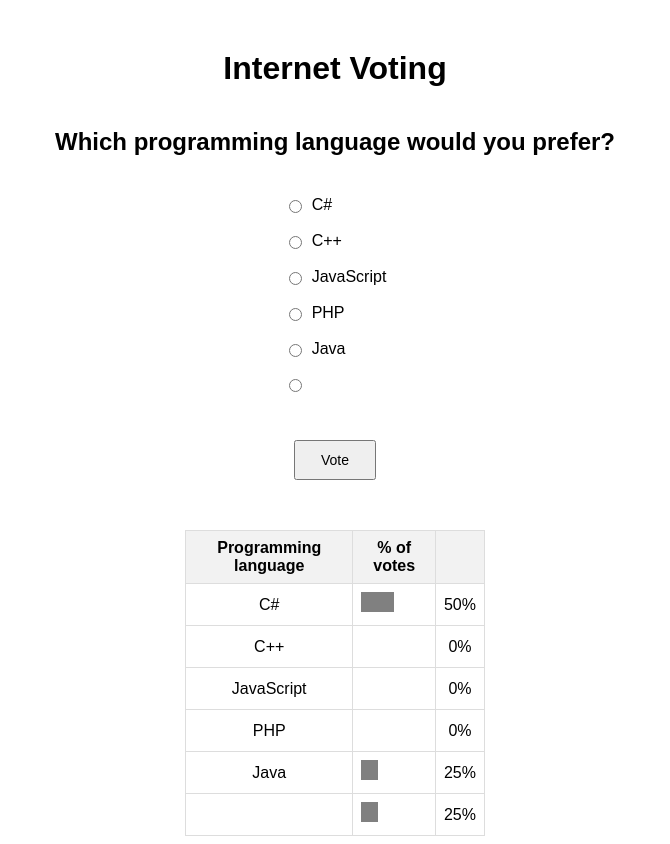
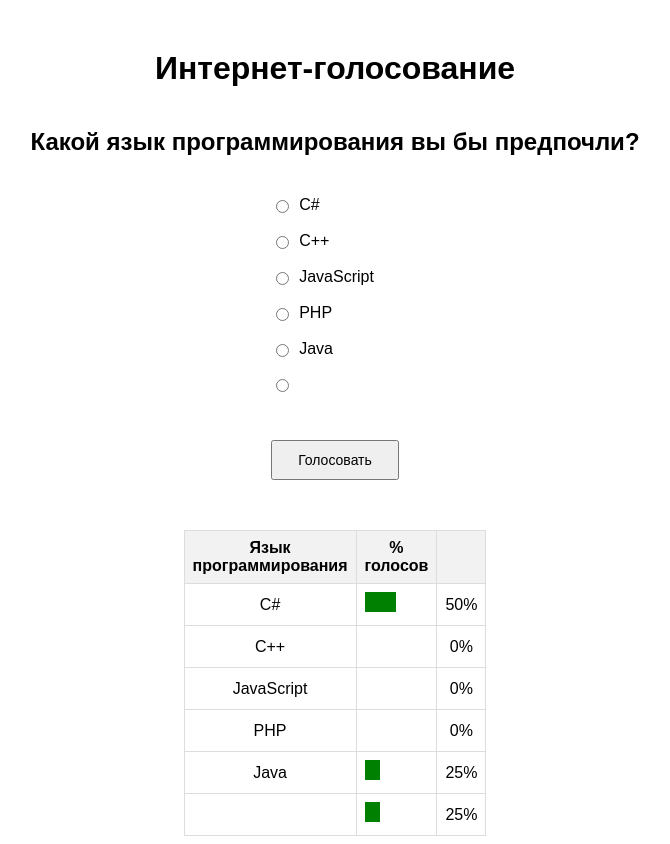
Before and after one commit to IskraOleksandr/5PHP.-Internet-voting-master, a PHP site: page / in a window 1280 px wide. Shown: the whole page, without its empty margins (305-975 px from the left). Run offline with PHP 8.4, Linux system fonts and the light colour scheme.

Commit message:
#Task2 Исправления

```diff
--- a/index.php
+++ b/index.php
@@ -3,7 +3,7 @@ $ipAddress = $_SERVER['REMOTE_ADDR'];
 $ipVoteFileName = "ipVote.json";
 $votesFileName = "votes.json";
 
-// Check if the IP address is already present in the file
+
 $ipExists = false;
 $fileContent_ipVote = file_get_contents($ipVoteFileName);
 if ($fileContent_ipVote !== false) {
@@ -14,7 +14,7 @@ if ($fileContent_ipVote !== false) {
         $currentTime = time();
         $timeDifference = $currentTime - $lastVoteTime;
 
-        // If less than 1 minute has passed, restrict the vote
+
         if ($timeDifference < 60) {
             $ipExists = true;
         }
@@ -22,23 +22,23 @@ if ($fileContent_ipVote !== false) {
 }
 
 if ($_SERVER['REQUEST_METHOD'] === 'POST') {
-    // If IP address does not exist or 1 minute has passed, process the vote
+
     if (!$ipExists) {
         $selectedLanguage = $_POST['language'];
         $votes = [];
 
-        // Read the votes from the file, if it exists
+
         if (file_exists($votesFileName)) {
             $votes = json_decode(file_get_contents($votesFileName), true);
         }
 
-        // Increment the vote count for the selected language
+
         if (isset($votes[$selectedLanguage])) {
             $votes[$selectedLanguage]++;
         } else {
             $votes[$selectedLanguage] = 1;
             $defaultLanguages = ['C++', 'C#', 'JavaScript', 'PHP', 'Java'];
-            // Add other languages to the votes array with 0 count
+
             foreach ($defaultLanguages as $language) {
                 if (!isset($votes[$language])) {
                     $votes[$language] = 0;
@@ -46,7 +46,7 @@ if ($_SERVER['REQUEST_METHOD'] === 'POST') {
             }
         }
 
-        // Calculate the percentages
+
         $totalVotes = array_sum($votes);
         $percentages = [];
         foreach ($votes as $language => $count) {
@@ -54,28 +54,28 @@ if ($_SERVER['REQUEST_METHOD'] === 'POST') {
             $percentages[$language] = round($percentage, 2);
         }
 
-        // Update the votes file with the new data
+
         file_put_contents($votesFileName, json_encode($votes));
 
-        // Update the IP vote file with the current IP and time
+
         $ipData[$ipAddress] = date('Y-m-d H:i:s');
         file_put_contents($ipVoteFileName, json_encode($ipData));
     } else {
-        // IP address already exists, so voting is restricted
-        echo "<p>You have already voted. Please wait for 1 minute before voting again.</p>";
+
+        echo "<p>Вы уже проголосовали. Пожалуйста, подождите 1 минуту, прежде чем проголосовать снова.</p>";
     }
 }
 
-// Read the current votes from the file, if it exists
+
 $votes = [];
 if (file_exists($votesFileName)) {
     $votes = json_decode(file_get_contents($votesFileName), true);
     if ($votes === null) {
-        $votes = []; // Initialize as empty array if decoding fails
+        $votes = [];
     }
 }
 
-// Calculate the percentages
+
 $totalVotes = array_sum($votes);
 $percentages = [];
 foreach ($votes as $language => $count) {
@@ -83,7 +83,7 @@ foreach ($votes as $language => $count) {
     $percentages[$language] = round($percentage, 2);
 }
 
-// Set default values if no votes are recorded
+
 if (empty($votes)) {
     $defaultLanguages = ['C++', 'C#', 'JavaScript', 'PHP', 'Java'];
     foreach ($defaultLanguages as $language) {
@@ -96,7 +96,7 @@ if (empty($votes)) {
 <!DOCTYPE html>
 <html lang="en">
 <head>
-    <title>Internet Voting</title>
+    <title>Интернет-голосование</title>
     <style>
         body {
             text-align: center;
@@ -117,7 +117,7 @@ if (empty($votes)) {
             margin-top: 20px;
             display: flex;
             flex-direction: column;
-            align-items: flex-start; /* Align items to the left */
+            align-items: flex-start;
         }
 
         .radio-group input[type="radio"] {
@@ -152,19 +152,19 @@ if (empty($votes)) {
             font-size: 14px;
         }
 
-        /* CSS styles for the voting result rectangles */
+
         .result-bar {
             width: 100%;
             height: 20px;
-            background-color: gray;
+            background-color: green;
             margin-bottom: 5px;
         }
     </style>
 </head>
 <body>
-<h1>Internet Voting</h1>
+<h1>Интернет-голосование</h1>
 <div class="container">
-    <h2>Which programming language would you prefer?</h2>
+    <h2>Какой язык программирования вы бы предпочли?</h2>
     <form method="post">
         <div class="radio-group">
             <?php foreach ($votes as $language => $count) { ?>
@@ -174,14 +174,14 @@ if (empty($votes)) {
                 </label><br>
             <?php } ?>
         </div>
-        <button type="submit" id="vote-button">Vote</button>
+        <button type="submit" id="vote-button">Голосовать</button>
     </form>
 </div>
 
 <table>
     <tr>
-        <th>Programming language</th>
-        <th>% of votes</th>
+        <th>Язык программирования</th>
+        <th>% голосов</th>
         <th></th>
     </tr>
     <?php foreach ($votes as $language => $count) { ?>
```
